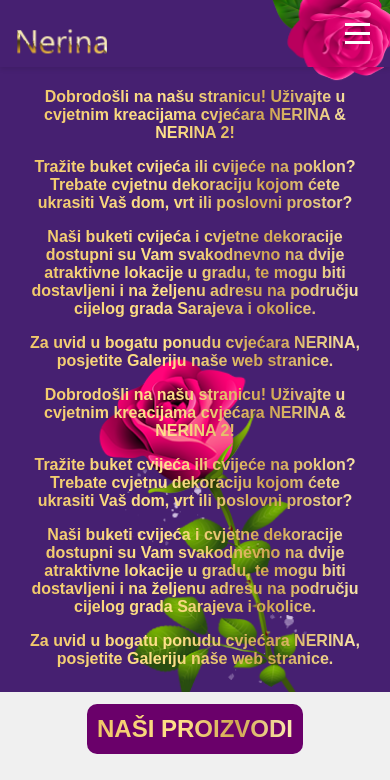
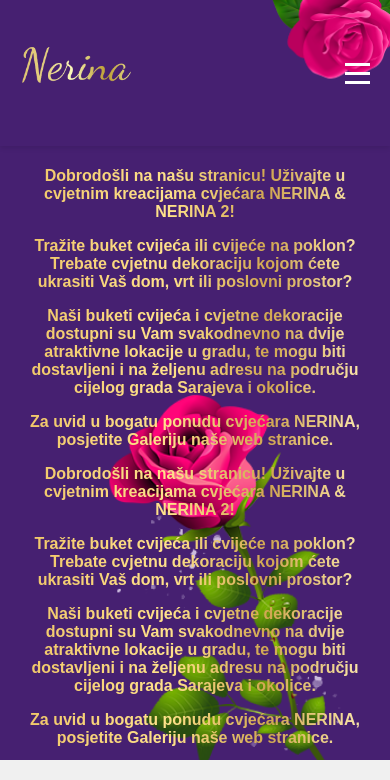
Before and after one commit to ThorMoon2016/danci, a plain HTML site: page index.html in a window 390 px wide. Shown: the top 780 px of the page. Drawn offline with nearby package versions, Linux system fonts and the light colour scheme; a script that the page names is missing.

Commit message:
Update index.html

```diff
--- a/index.html
+++ b/index.html
@@ -28,7 +28,7 @@
 
         position: relative;
         z-index: 1;
-        background: url('images/n12.png') no-repeat;
+        background: url('images/desktopBG1.png') no-repeat;
         background-size: cover;
     }
 
@@ -43,9 +43,9 @@
         top: 0;
         left: 0;
         width: 100%;
-        height: 40%;
+        height: 46%;
         z-index: 0;
-        background: url('images/n12.png') no-repeat;
+        background: url('images/desktopBG1.png') no-repeat;
         background-size: cover;
     }
 
@@ -53,14 +53,14 @@
 /* Media upit za mobilne uređaje */
 @media only screen and (max-width: 768px) {
     .header {
-        background: url('images/n13.png') no-repeat;
+        background: url('images/mobBG1.png') no-repeat;
         background-size: cover;
     }
 
     .full-background {
-        background: url('images/n13.png') no-repeat;
+        background: url('images/mobBG1.png') no-repeat;
         background-size: cover;
-        height: 82%;
+        height: 90%;
     }
 }
 </style>
@@ -70,6 +70,8 @@
       <div class="full-background"></div>
     <header class="header">
         <div class="logo">
+            <a href="index.html"><img src="images/l1.png" alt="Logo Cvijećara"></a>
+        </div>
 
         </div>
 
```
